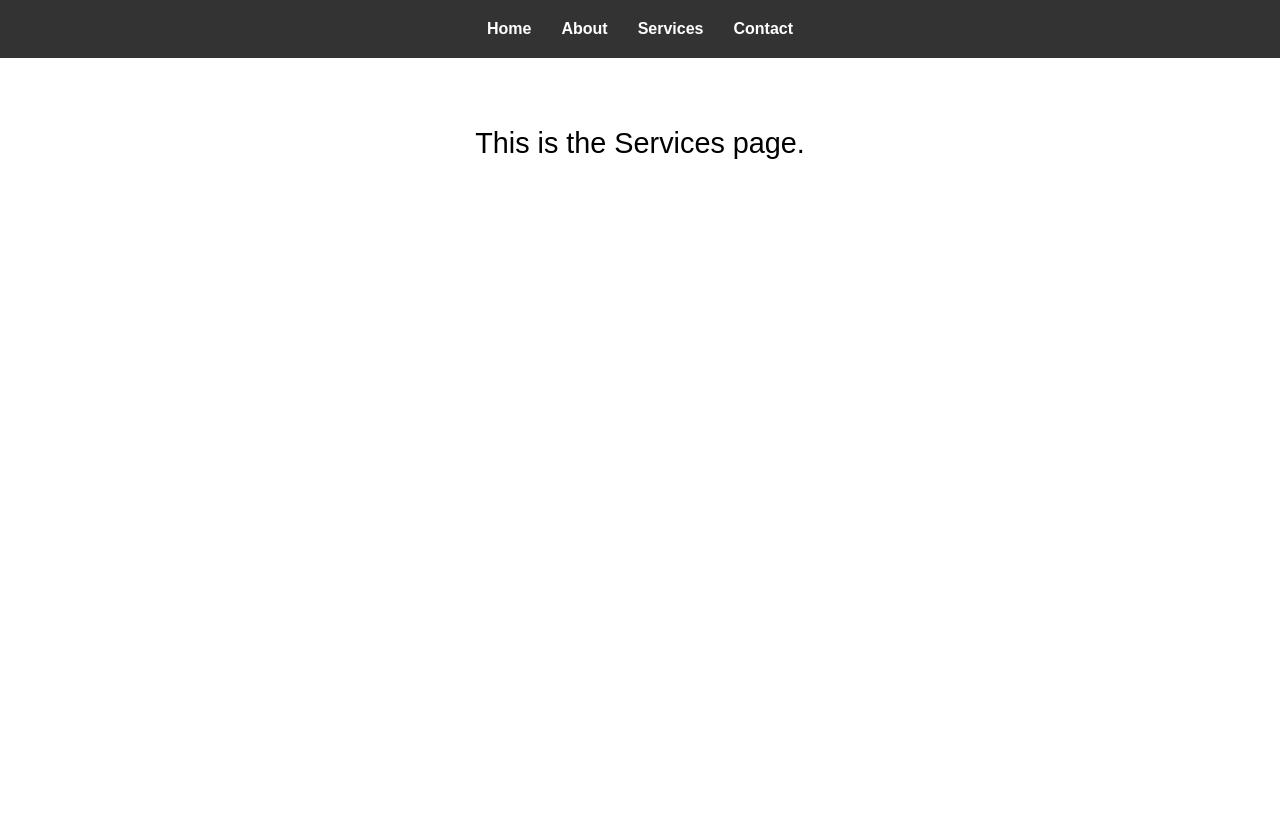
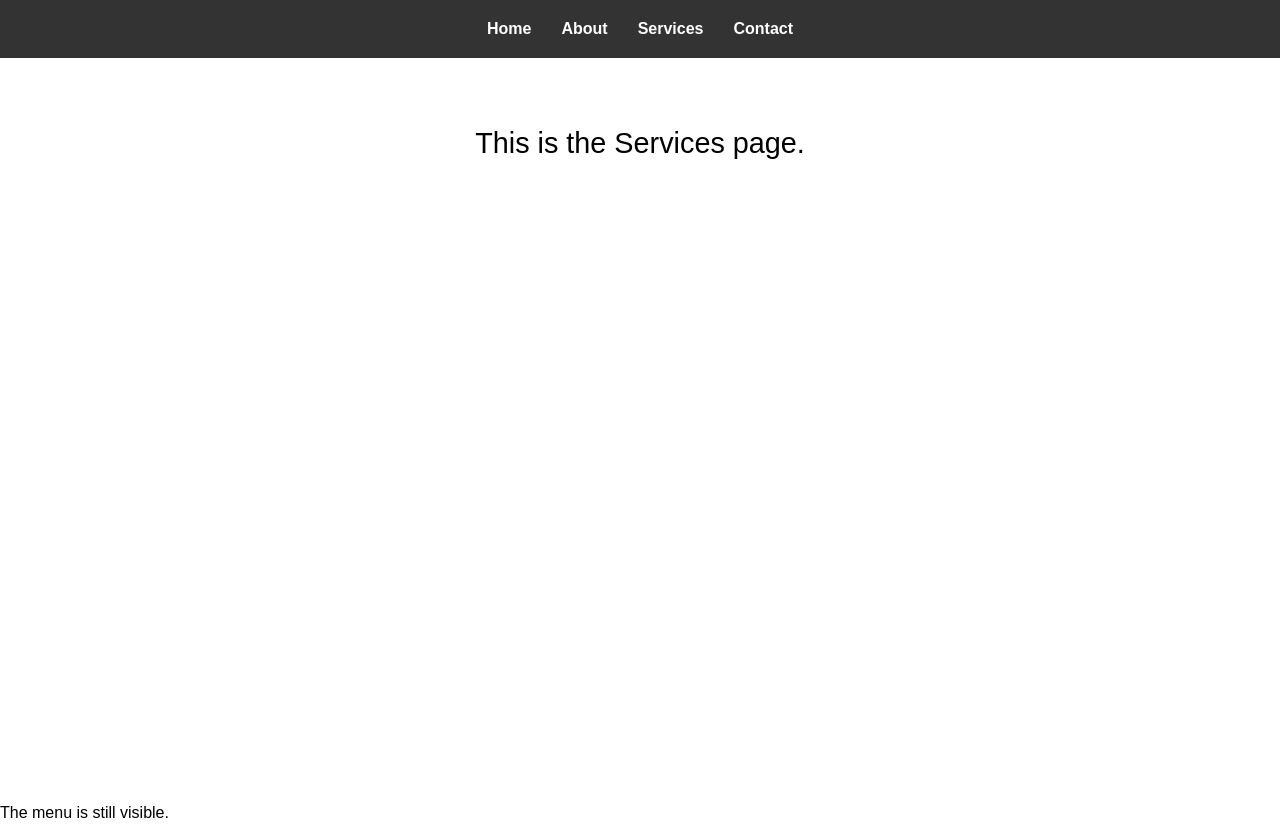
Before and after one commit to VedantMishra05/PRODIGY_WD_01, a plain HTML site: page services.html in a window 1280 px wide. Before the commit the page ends 800 px from the top, so only its background shows below. Drawn offline with Linux system fonts and the light colour scheme.

Commit message:
message of menu showing

```diff
--- a/services.html
+++ b/services.html
@@ -21,5 +21,8 @@
     <div class="page-content">
         <p>This is the Services page.</p>
     </div>
+
+    <p>The menu is still visible.</p>
+
 </body>
 </html>
```
Also changed, not shown: contacts.html (+3 -0 lines), index.html (+1 -0 lines).
